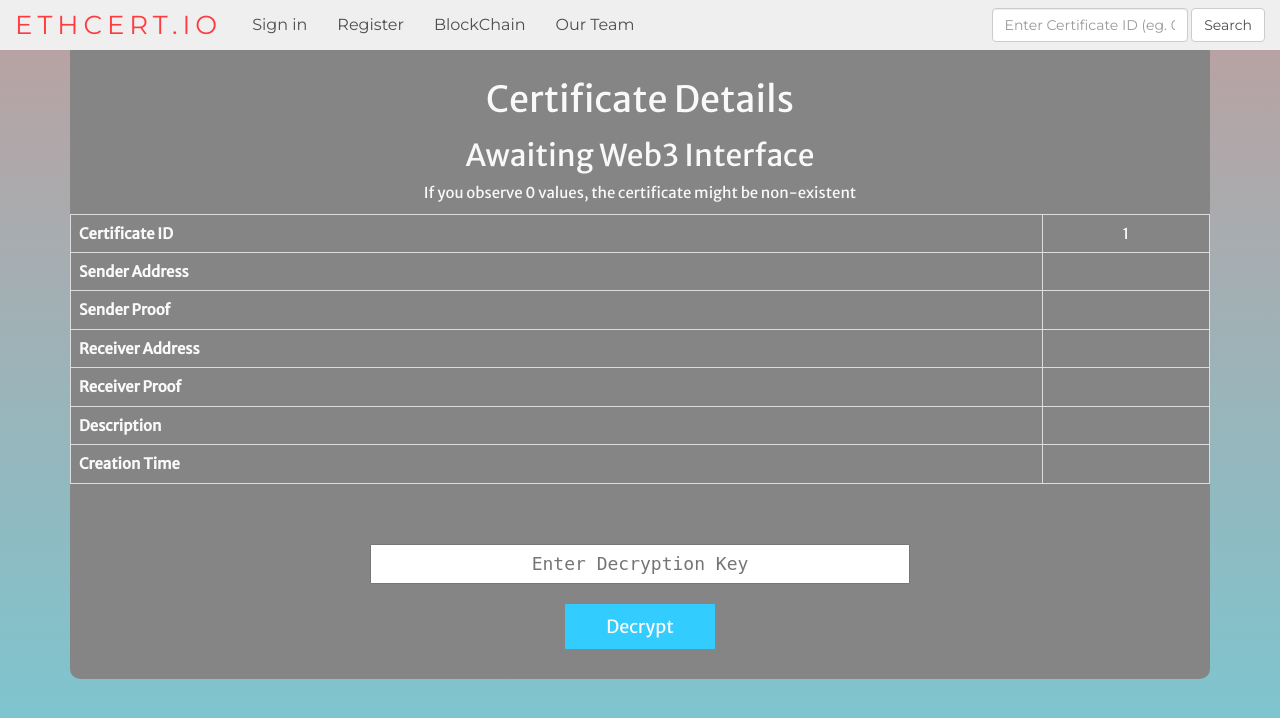
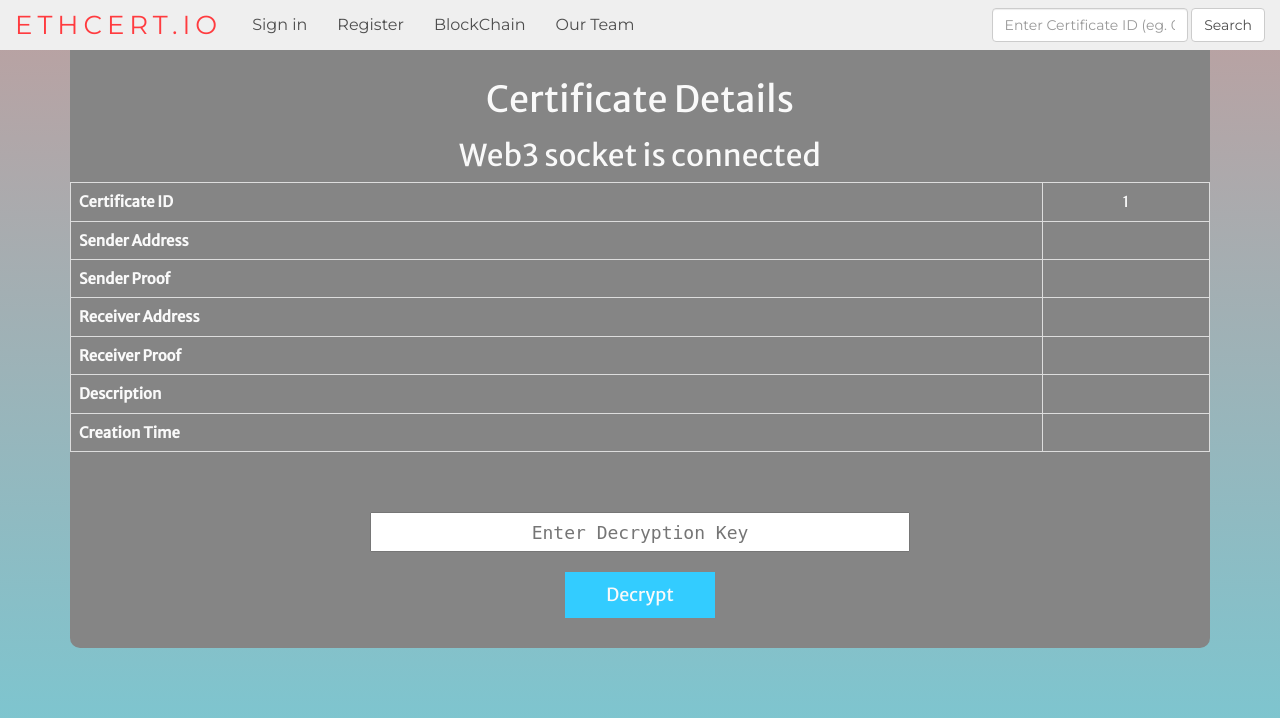
Before and after one commit to keshik6/certificate_blockchain, a Django app: template ethcert_blockchain/templates/main_web_portal/viewCertificate.html in a window 1280 px wide. Shown: the top 718 px of the page. Run offline with Django 3.2, Linux system fonts and the light colour scheme; the template is opened without the code that fills it: most values are stand-ins (such as "Sample title", 1, 10 or a date in 2020); parts of the project's set-up code (start-up, migrations or seed data) failed here and were passed over; some libraries are stand-ins or nearby versions; some web fonts are replaced.

Commit message:
added infura support for viewCertificate.html

```diff
--- a/ethcert_blockchain/requirements.txt
+++ b/ethcert_blockchain/requirements.txt
@@ -15,6 +15,7 @@ eth-keyfile==0.5.1
 eth-keys==0.2.0b3
 eth-rlp==0.1.0
 eth-utils==1.0.2
+Faker==0.8.12
 hexbytes==0.1.0
 idna==2.6
 kombu==4.1.0
@@ -22,11 +23,13 @@ lru-dict==1.1.6
 Pillow==5.0.0
 psycopg2==2.7.4
 pycryptodome==3.5.1
+python-dateutil==2.7.2
 pytz==2018.3
 redis==2.10.6
 requests==2.18.4
 rlp==0.6.0
 six==1.11.0
+text-unidecode==1.2
 toolz==0.9.0
 urllib3==1.22
 vine==1.1.4
--- a/ethcert_blockchain/templates/main_web_portal/viewCertificate.html
+++ b/ethcert_blockchain/templates/main_web_portal/viewCertificate.html
@@ -11,11 +11,10 @@
           <h1 class="display-4" align="center"><br></h1>
 					<h1>Certificate Details</h1>
 					<!-- for user accessibility should we have a web3 in the server instead? -->
-					<h2 id="detect">Awaiting Web3 Interface</h2>
+					<h2 id="detect">Awaiting Web3 Socket</h2>
 					<div id="alert" class="alert alert-danger" style="display: none;">
 						<p>Certificate does not exist</p>
 					</div>
-					<p> If you observe 0 values, the certificate might be non-existent</p>
           <div class="table-responsive">
 						<table class="table table-bordered">
 							<tr>
@@ -66,9 +65,12 @@
 
     <script>
 			// get web3 instance
+			// using infura
+			web3 = new Web3(new Web3.providers.HttpProvider("https://rinkeby.infura.io/JRIhcMSUX50sCH9PKk6b"));
 			if(typeof web3 !== 'undefined'){
 				web3 = new Web3(web3.currentProvider);
-				$("#detect").html("Web3 interface connected");
+				// We use infura
+				$("#detect").html("Web3 socket is connected");
 			} else {
 				// fallback
 				web3 = new Web3(new Web3.providers.HttpProvider("http://localhost:8545"));
```
Also changed, not shown: 1 other file.
